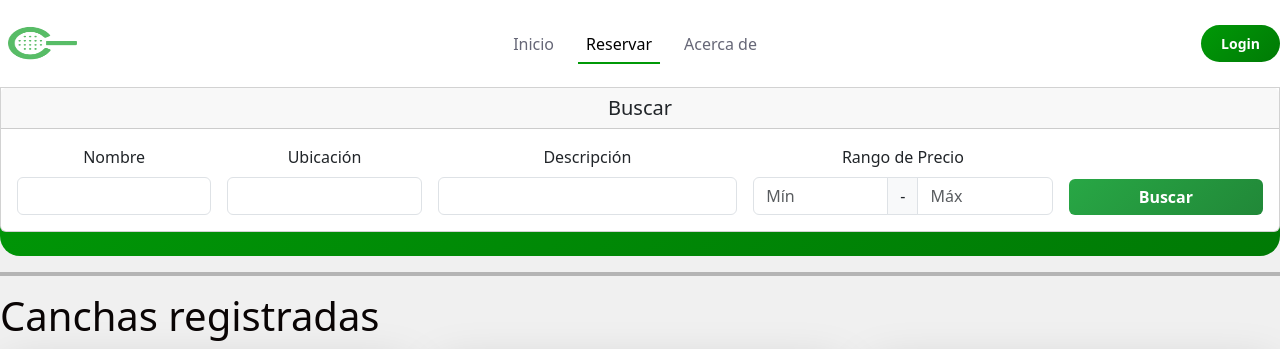
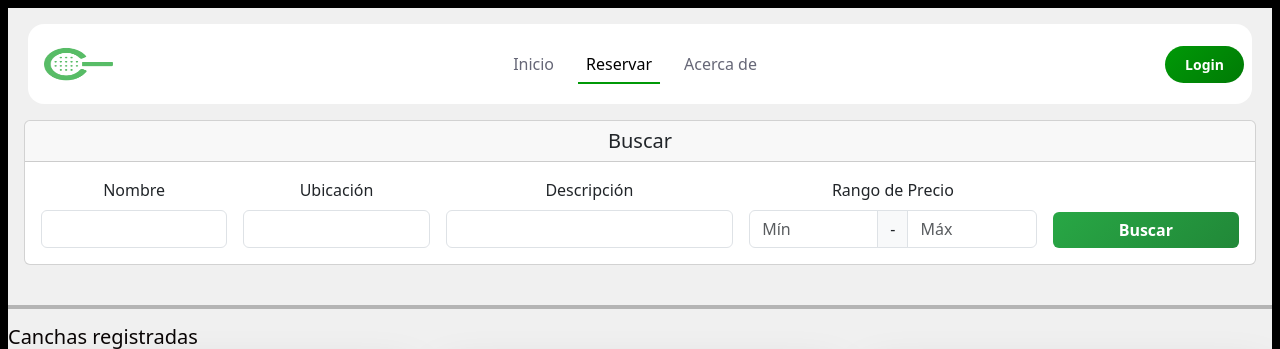
Before and after one commit to Kaz-zet/ProyectoFinal, a PHP site: page /buscador.php in a window 1280 px wide. Shown: the top 349 px of the page. Run offline with PHP 8.4, Linux system fonts and the light colour scheme; data comes from the database, SQL or seed files in the repository.

Commit message:
Mejoras en el diseño y estructura de la interfaz, incluyendo cambios en el navbar, ajustes en los estilos de las tarjetas y actualización de íconos SVG.

```diff
--- a/buscador.php
+++ b/buscador.php
@@ -277,9 +277,9 @@ $hayFiltros = !empty($buscarNombre) || !empty($buscarLugar) || !empty($buscarBio
   <div class="container-fluid p-0 m-0" style="background-color: #f0f0f0; min-height: 100vh;">
     <section class="text-center text-white d-flex flex-column p-0 m-0 rounded-top-0" id="inicio">
       <!-- Navbar -->
-      <div class="row" id="navbar">
-        <div class="col-12">
-          <nav class="navbar navbar-expand-lg">
+      <div class="row p-3 rounded-bottom-300 px-3" id="navbar">
+        <div class="col-12 rounded-bottom-300 px-3" >
+          <nav class="navbar navbar-expand-lg" >
             <a class="navbar-brand me-auto" href="#">
               <img src="image/icon.png" alt="Logo" width="85" height="60" class="d-inline-block align-text-top">
             </a>
@@ -361,10 +361,10 @@ $hayFiltros = !empty($buscarNombre) || !empty($buscarLugar) || !empty($buscarBio
 
      <!-----------------------BUSCAR CANCHA------------------>
 
-      <!--Contiene obviamente boostrap de chatpgt pq no se como hacerlo yo :) -->
-      <div class="row mb-4">
+      <!--nia ichi ni san nia kevin ariel gatoooooooo :) -->
+      <div class="row mb-4 rounded-bottom-300 px-3">
         <div class="col-12">
-          <div class="card text-dark rounded-top-0">
+          <div class="card text-dark rounded-top-300">
             <!--Brad, si estás viendo esto, antes de text-white, ponele esto para ver la caja ""card bg-dark"" (sin las comillas)-->
             <div class="card-header ">
               <h5 class="mb-0">
@@ -446,7 +446,7 @@ $hayFiltros = !empty($buscarNombre) || !empty($buscarLugar) || !empty($buscarBio
 
 
     <?php if ($misFavoritos): ?>
-    <h1>Mis Favoritos</h1>
+    <h5 >Mis Favoritos</h5>
     <div class="row row-cols-1 row-cols-sm-2 row-cols-lg-3 g-4 px-1">
       <?php foreach ($misFavoritos as $cancha): ?>
       <?php
@@ -462,7 +462,11 @@ $hayFiltros = !empty($buscarNombre) || !empty($buscarLugar) || !empty($buscarBio
                 <form method="post" class="position-absolute top-0 end-0 m-3">
                     <input type="hidden" name="id_cancha" value="<?= $cancha['id_cancha'] ?>">
                     <button type="submit" name="accion" value="toggle_favorito" class="btn btn-favorito rounded-circle p-2 border-0 shadow-sm" style="width: 40px; height: 40px;">
-                        <span class="fs-5"><?= in_array($cancha['id_cancha'], $favoritosIds) ? '⭐' : '☆' ?></span>
+                        <span class="fs-5"><?= in_array($cancha['id_cancha'], $favoritosIds) ? '<svg xmlns="http://www.w3.org/2000/svg" width="16" height="16" fill="currentColor" class="bi bi-suit-heart-fill" viewBox="0 0 16 16">
+  <path d="M4 1c2.21 0 4 1.755 4 3.92C8 2.755 9.79 1 12 1s4 1.755 4 3.92c0 3.263-3.234 4.414-7.608 9.608a.513.513 0 0 1-.784 0C3.234 9.334 0 8.183 0 4.92 0 2.755 1.79 1 4 1"/>
+</svg>' : '<svg xmlns="http://www.w3.org/2000/svg" width="16" height="16" fill="currentColor" class="bi bi-suit-heart" viewBox="0 0 16 16">
+  <path d="m8 6.236-.894-1.789c-.222-.443-.607-1.08-1.152-1.595C5.418 2.345 4.776 2 4 2 2.324 2 1 3.326 1 4.92c0 1.211.554 2.066 1.868 3.37.337.334.721.695 1.146 1.093C5.122 10.423 6.5 11.717 8 13.447c1.5-1.73 2.878-3.024 3.986-4.064.425-.398.81-.76 1.146-1.093C14.446 6.986 15 6.131 15 4.92 15 3.326 13.676 2 12 2c-.777 0-1.418.345-1.954.852-.545.515-.93 1.152-1.152 1.595zm.392 8.292a.513.513 0 0 1-.784 0c-1.601-1.902-3.05-3.262-4.243-4.381C1.3 8.208 0 6.989 0 4.92 0 2.755 1.79 1 4 1c1.6 0 2.719 1.05 3.404 2.008.26.365.458.716.596.992a7.6 7.6 0 0 1 .596-.992C9.281 2.049 10.4 1 12 1c2.21 0 4 1.755 4 3.92 0 2.069-1.3 3.288-3.365 5.227-1.193 1.12-2.642 2.48-4.243 4.38z"/>
+</svg>' ?></span>
                     </button>
                 </form>
 
@@ -547,7 +551,7 @@ $hayFiltros = !empty($buscarNombre) || !empty($buscarLugar) || !empty($buscarBio
 
     <!------------------------------------------------------------------------------------------------------->
 
-    <h1 style="color: #0a0505ff;">Canchas registradas</h1>
+    <h5 style="color: #0a0505ff;">Canchas registradas</h5>
       <?php if ($canchas && count($canchas) > 0): ?>
         <div class="row g-4 p-1">
           <?php foreach ($canchas as $cancha): ?>
--- a/conexiones/conDB.php
+++ b/conexiones/conDB.php
@@ -3,7 +3,7 @@
 date_default_timezone_set('America/Argentina/Buenos_Aires');
 
 $host = 'localhost';
-$db   = 'placebd';
+$db   = 'canchappbd';
 $user = 'root';
 $pass = '';
 $charset = 'utf8mb4';
--- a/inicioses.php
+++ b/inicioses.php
@@ -118,16 +118,13 @@ if ($_SERVER['REQUEST_METHOD'] === 'POST') {
   .neumorphic-card {
     background: var(--bg-color);
     border-radius: 20px;
-    box-shadow: 8px 8px 16px var(--shadow-dark), -8px -8px 16px var(--shadow-light);
     padding: 3rem;
     max-width: 450px;
     width: 100%;
     transition: all .8s ease-in-out;
   }
 
-  .neumorphic-card:hover {
-    box-shadow: 8px 8px 16px var(--shadow-light), -8px -8px 16px var(--shadow-dark);
-  }
+
 
   .neumorphic-input {
     height: 50px;
--- a/style.css
+++ b/style.css
@@ -2,11 +2,11 @@
 
  .navbar {
      background-color: white;
-     /* height: 80px;
-     margin: 20px;
+     height: 80px;
+     margin: ;
      border-radius: 16px;
      padding: 0.5rem;
-     border: 2px black; */
+     border: 2px black;
  }
 
  .navbar-brand {
@@ -76,6 +76,7 @@
  body {
      background-color: #000;
      overflow-x: hidden;
+     padding: 0.5rem;
  }
 
  body {
@@ -378,8 +379,8 @@
  }
 
 
- /* Mejorar el hero de la página principal */
- #inicio {
+ /* no mejoraste una pija */
+  {
      background: linear-gradient(135deg, #009907, #007a05);
      border-radius: 20px;
      margin: 20px;
```
Also changed, not shown: reservacion.php (+12 -3 lines).
